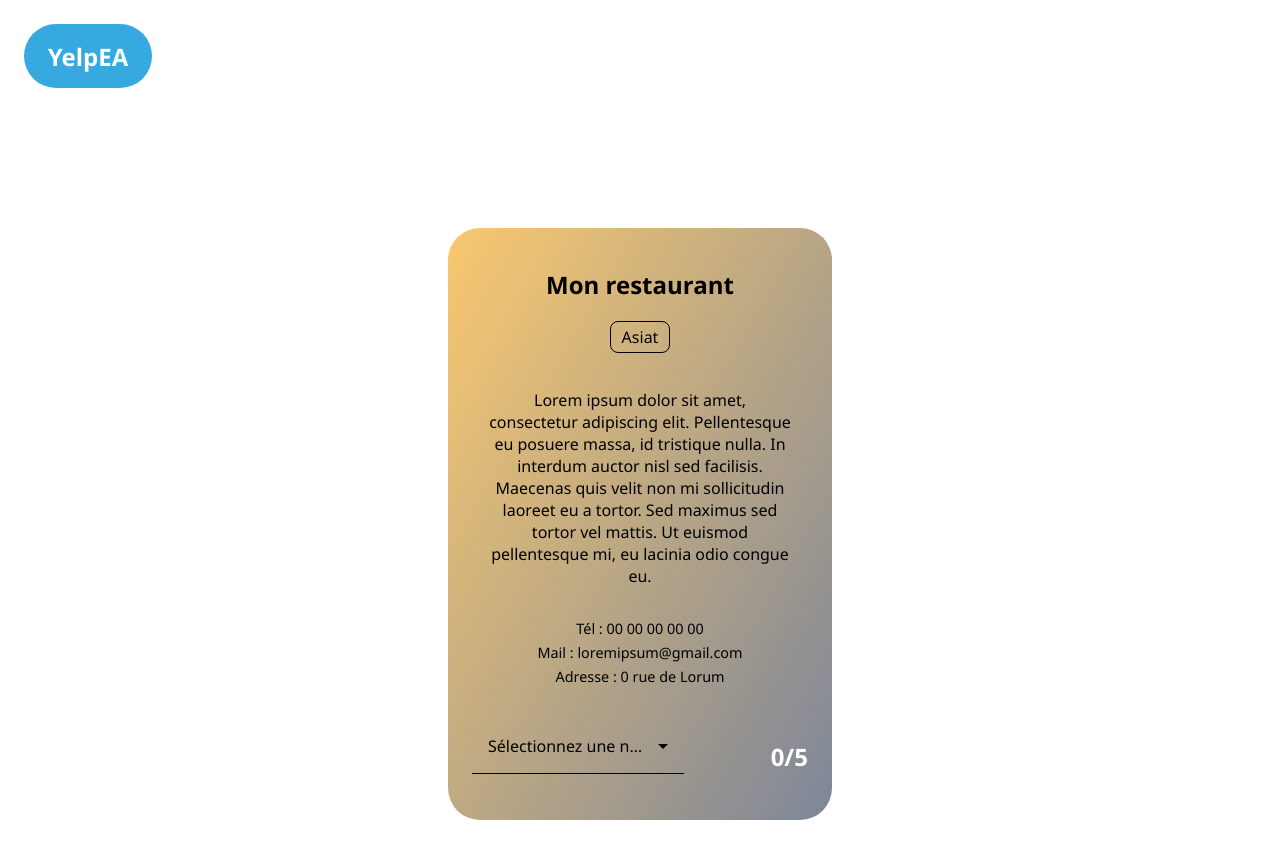
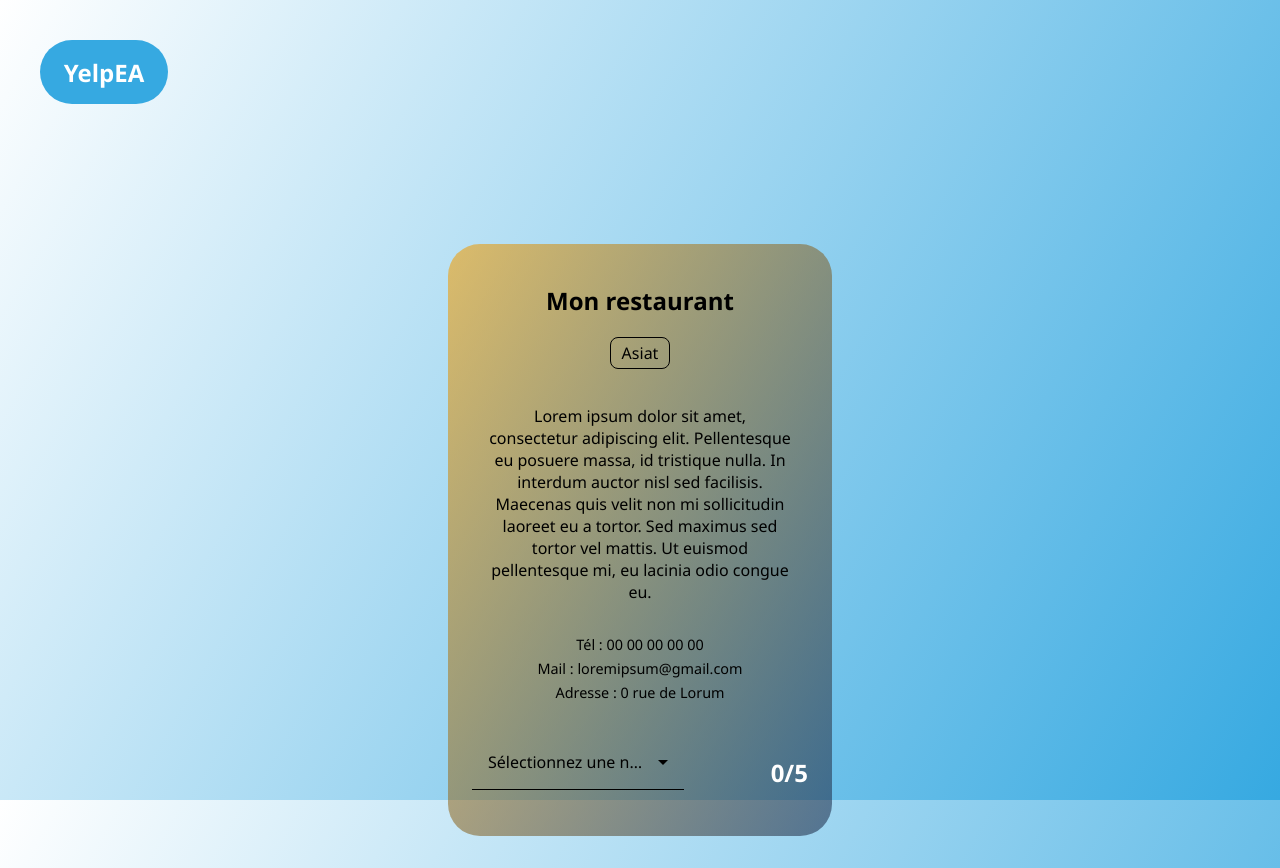
Before and after one commit to BlackZev/Yelp-EA, an Angular app in the folder YelpEaFront/: page /restaurants in a window 1280 px wide. Before the commit the page ends 836 px from the top, so only its background shows below. Built offline with nearby package versions, Linux system fonts and the light colour scheme.

Commit message:
Background et police global de l'application

```diff
--- a/YelpEaFront/src/styles.scss
+++ b/YelpEaFront/src/styles.scss
@@ -2,4 +2,12 @@
     margin: 0;
     padding: 0;
     box-sizing: border-box;
+    font-family:'Segoe UI', Tahoma, Geneva, Verdana, sans-serif;
 }
+
+body {
+    margin: 1em;
+    background: linear-gradient(120deg, white, #36A9E1);
+    background-repeat: no-repeat;
+    background-attachment: fixed;
+}
```
